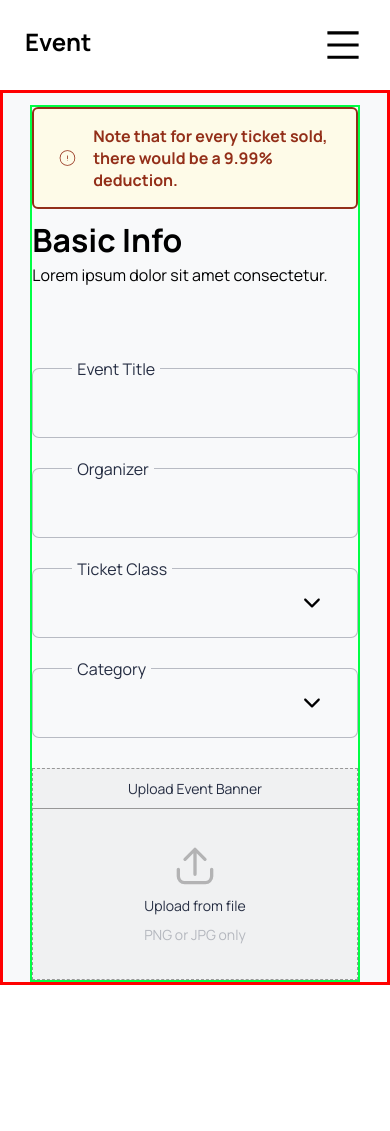
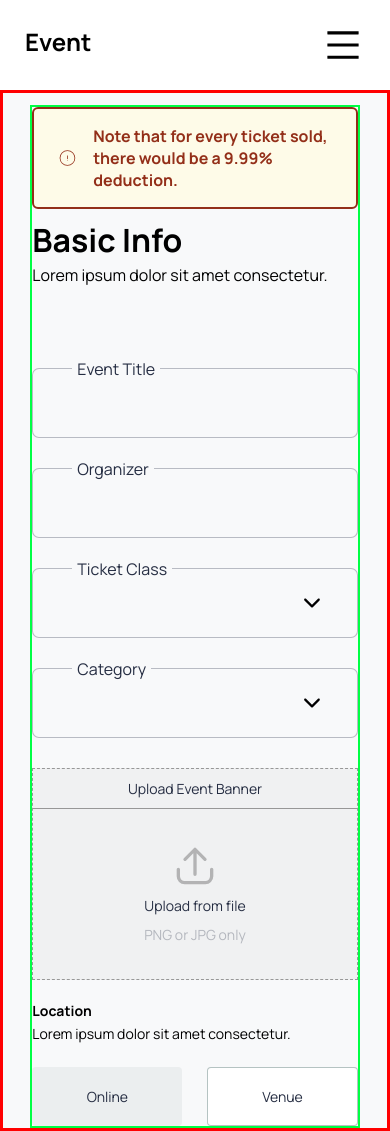
Before and after one commit to miracle-ic/Event-Hub-Project, a React (Vite) app: page / in a window 390 px wide. Before the commit the page ends 985 px from the top, so only its background shows below. Built offline with nearby package versions, Linux system fonts and the light colour scheme.

Commit message:
12th commit

```diff
--- a/src/component/pages/BookEvent.jsx
+++ b/src/component/pages/BookEvent.jsx
@@ -82,6 +82,16 @@ const BookEvent = () => {
                 <span className="span2">or click here to drag image</span>
                 <span className="span3">PNG or JPG only</span>
               </div>
+
+              {/* -----------------------------------Set Location Header - Div */}
+            <div className="set-location-header">
+              <h2>Location</h2>
+              <p>Lorem ipsum dolor sit amet consectetur.</p>
+              <div className="location-btn">
+                <div className="online-btn">Online</div>
+                <div className="venue-btn">Venue</div>
+              </div>
+            </div>
             </form>
           </div>
         </div>
--- a/src/component/pages/bookevent.css
+++ b/src/component/pages/bookevent.css
@@ -52,7 +52,7 @@
     margin-bottom: 6%;
 }
 
-/* -------------------Login header */
+/* -------------------Event Book header */
 .event-book-header {
     display: flex;
     flex-direction: column;
@@ -282,10 +282,10 @@
 
 .upload-container .span3 {
     font-size: 14px;
+    color: #252D42;
     margin-top: 10px;
-    color: #252D42;
     opacity: 29%;
-    margin-bottom: 7%;
+    margin-bottom: 8%;
 }
 
 .upload-line {
@@ -304,6 +304,58 @@
     margin-top: 4%;
 }
 
+/* -------------------Set Location header */
+.set-location-header {
+    display: flex;
+    flex-direction: column;
+    justify-content: flex-start;
+    width: 100%;
+    height: auto;
+    margin-top: 7%;
+    /* border: 2px solid rgb(0, 4, 255); */
+}
+
+.set-location-header h2 {
+    font-size: 32px;
+    margin-top: -10px;
+}
+
+.set-location-header p {
+    font-size: 16px;
+    margin-top: -25px;
+}
+
+.location-btn {
+    display: flex;
+    flex-direction: row;
+    margin-top: 25px;
+    font-size: 14px;
+    color: #252D42;
+}
+
+.online-btn {
+    display: flex;
+    align-items: center;
+    justify-content: center;
+    width: 197px;
+    height: 74px;
+    background-color: rgb(0, 50, 47, 0.05);
+    border-radius: 4px;
+    margin-right: 25px;
+}
+
+.venue-btn {
+    display: flex;
+    align-items: center;
+    justify-content: center;
+    width: 197px;
+    height: 74px;
+    background-color: #fff;
+    border: 1px solid rgb(0, 50, 47, 0.29);
+    border-radius: 4px;
+}
+
+
 @media screen and (max-width: 991px) {
     .upload-container .span1 {
         font-size: 19px;
@@ -316,6 +368,15 @@
 
     .upload-container .span2 {
         font-size: 14px;
+    }
+
+    .set-location-header h2 {
+        font-size: 22px;
+    }
+
+    .set-location-header p {
+        font-size: 14px;
+        margin-top: -10px;
     }
 }
 
@@ -336,4 +397,28 @@
     .upload-container .span2 {
         display: none;
     }
+
+    .set-location-header h2 {
+        font-size: 14px;
+        margin-top: -2px;
+    }
+
+    .set-location-header p {
+        font-size: 14px;
+        margin-top: -8px;
+    }
+
+    .location-btn {
+        margin-top: 10px;
+    }
+
+    .online-btn {
+        width: 167px;
+        height: 59px;
+    }
+
+    .venue-btn {
+        width: 167px;
+        height: 59px;
+    }
 }
```
